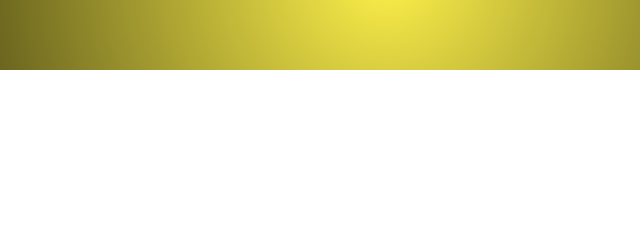
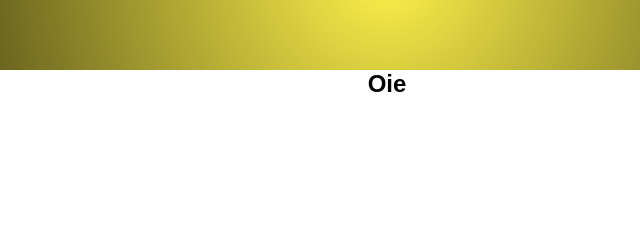
Before and after one commit to guicomh/guicomh.github.io, a plain HTML site: page index.html in a window 1280 px wide. Shown: the part 130-370 px from the top of the page, 253-893 px from the left. Drawn offline with Linux system fonts and the light colour scheme.

Commit message:
Update index.html

```diff
--- a/index.html
+++ b/index.html
@@ -15,7 +15,7 @@
             </div>
           </header>
           <section>
-              <!-- Conteúdo da seção vai aqui -->
+              <h1> Oie </h1>
           </section>
 
           <footer>
```
